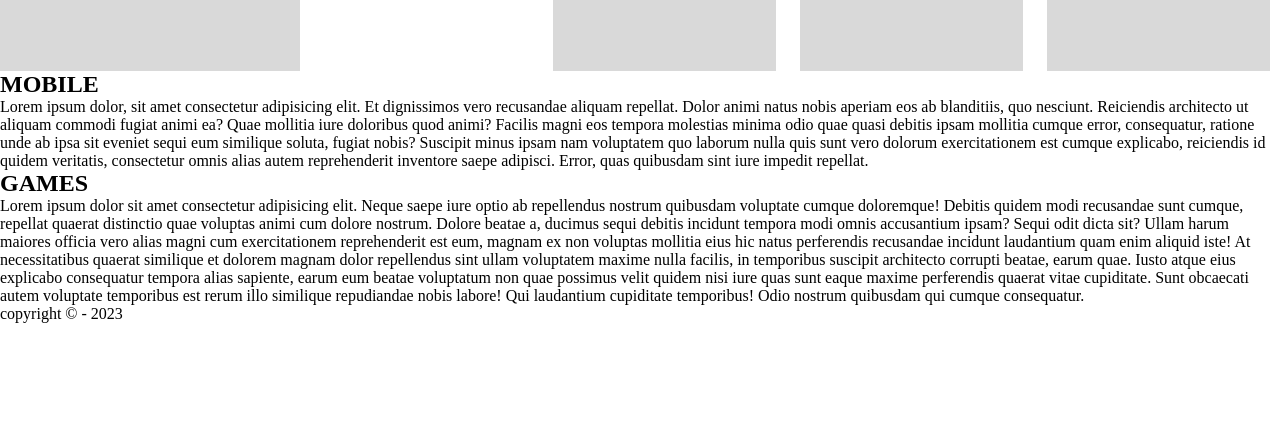
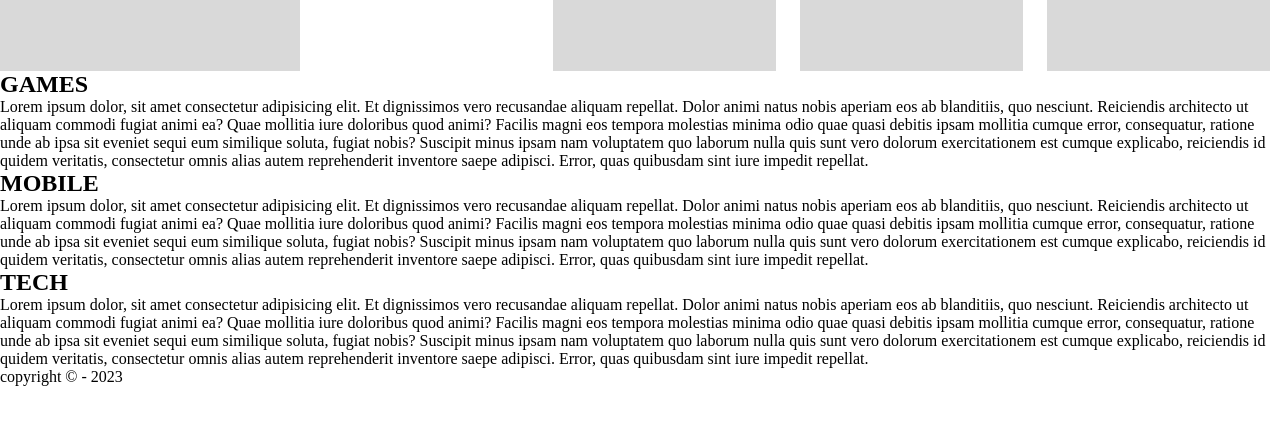
Before and after one commit to 1TDSPG-2023/exercicio-html1, a plain HTML site: page rm98638/index.html in a window 1280 px wide. Shown: the part 129-554 px from the top of the page. Drawn offline with Linux system fonts and the light colour scheme.

Commit message:
reformatando o index e adicionando conteudo

```diff
--- a/rm98638/index.html
+++ b/rm98638/index.html
@@ -2,15 +2,14 @@
 <html lang="pt-br">
 
 <head>
-    <meta charset="UTF-8">
-    <meta http-equiv="X-UA-Compatible" content="IE=edge">
-    <meta name="viewport" content="width=device-width, initial-scale=1.0">
+    <meta charset="UTF-8" />
+    <meta http-equiv="X-UA-Compatible" content="IE=edge" />
+    <meta name="viewport" content="width=device-width, initial-scale=1.0" />
     <title>MEU SITE</title>
-    <link rel="stylesheet" href="./css/estilo.css">
+    <link rel="stylesheet" href="./css/estilo.css" />
 </head>
 
 <body>
-
     <div class="container">
         <header class="cabecalho">
             <h1>MEU SITE</h1>
@@ -24,39 +23,63 @@
         </header>
 
         <section id="conteudo">
-            <h2>MOBILE</h2>
-            <p>Lorem ipsum dolor, sit amet consectetur adipisicing elit. Et dignissimos vero recusandae aliquam
-                repellat. Dolor animi natus nobis aperiam eos ab blanditiis, quo nesciunt. Reiciendis architecto ut
-                aliquam commodi fugiat animi ea? Quae mollitia iure doloribus quod animi? Facilis magni eos tempora
-                molestias minima odio quae quasi debitis ipsam mollitia cumque error, consequatur, ratione unde ab ipsa
-                sit eveniet sequi eum similique soluta, fugiat nobis? Suscipit minus ipsam nam voluptatem quo laborum
-                nulla quis sunt vero dolorum exercitationem est cumque explicabo, reiciendis id quidem veritatis,
-                consectetur omnis alias autem reprehenderit inventore saepe adipisci. Error, quas quibusdam sint iure
-                impedit repellat.</p>
+            <div>
+                <h2>GAMES</h2>
 
-            <h2>GAMES</h2>
-            <p>Lorem ipsum dolor sit amet consectetur adipisicing elit. Neque saepe iure optio ab repellendus
-                nostrum quibusdam voluptate cumque doloremque! Debitis quidem modi recusandae sunt cumque, repellat
-                quaerat distinctio quae voluptas animi cum dolore nostrum. Dolore beatae a, ducimus sequi debitis
-                incidunt tempora modi omnis accusantium ipsam? Sequi odit dicta sit? Ullam harum maiores officia
-                vero alias magni cum exercitationem reprehenderit est eum, magnam ex non voluptas mollitia eius hic
-                natus perferendis recusandae incidunt laudantium quam enim aliquid iste! At necessitatibus quaerat
-                similique et dolorem magnam dolor repellendus sint ullam voluptatem maxime nulla facilis, in
-                temporibus suscipit architecto corrupti beatae, earum quae. Iusto atque eius explicabo consequatur
-                tempora alias sapiente, earum eum beatae voluptatum non quae possimus velit quidem nisi iure quas
-                sunt eaque maxime perferendis quaerat vitae cupiditate. Sunt obcaecati autem voluptate temporibus
-                est rerum illo similique repudiandae nobis labore! Qui laudantium cupiditate temporibus! Odio
-                nostrum quibusdam qui cumque consequatur.</p>
+                <p>
+                    Lorem ipsum dolor, sit amet consectetur adipisicing elit. Et
+                    dignissimos vero recusandae aliquam repellat. Dolor animi natus
+                    nobis aperiam eos ab blanditiis, quo nesciunt. Reiciendis architecto
+                    ut aliquam commodi fugiat animi ea? Quae mollitia iure doloribus
+                    quod animi? Facilis magni eos tempora molestias minima odio quae
+                    quasi debitis ipsam mollitia cumque error, consequatur, ratione unde
+                    ab ipsa sit eveniet sequi eum similique soluta, fugiat nobis?
+                    Suscipit minus ipsam nam voluptatem quo laborum nulla quis sunt vero
+                    dolorum exercitationem est cumque explicabo, reiciendis id quidem
+                    veritatis, consectetur omnis alias autem reprehenderit inventore
+                    saepe adipisci. Error, quas quibusdam sint iure impedit repellat.
+                </p>
+            </div>
+            <div>
+                <h2>MOBILE</h2>
 
+                <p>
+                    Lorem ipsum dolor, sit amet consectetur adipisicing elit. Et
+                    dignissimos vero recusandae aliquam repellat. Dolor animi natus
+                    nobis aperiam eos ab blanditiis, quo nesciunt. Reiciendis architecto
+                    ut aliquam commodi fugiat animi ea? Quae mollitia iure doloribus
+                    quod animi? Facilis magni eos tempora molestias minima odio quae
+                    quasi debitis ipsam mollitia cumque error, consequatur, ratione unde
+                    ab ipsa sit eveniet sequi eum similique soluta, fugiat nobis?
+                    Suscipit minus ipsam nam voluptatem quo laborum nulla quis sunt vero
+                    dolorum exercitationem est cumque explicabo, reiciendis id quidem
+                    veritatis, consectetur omnis alias autem reprehenderit inventore
+                    saepe adipisci. Error, quas quibusdam sint iure impedit repellat.
+                </p>
+            </div>
+            <div>
+                <h2>TECH</h2>
+
+                <p>
+                    Lorem ipsum dolor, sit amet consectetur adipisicing elit. Et
+                    dignissimos vero recusandae aliquam repellat. Dolor animi natus
+                    nobis aperiam eos ab blanditiis, quo nesciunt. Reiciendis architecto
+                    ut aliquam commodi fugiat animi ea? Quae mollitia iure doloribus
+                    quod animi? Facilis magni eos tempora molestias minima odio quae
+                    quasi debitis ipsam mollitia cumque error, consequatur, ratione unde
+                    ab ipsa sit eveniet sequi eum similique soluta, fugiat nobis?
+                    Suscipit minus ipsam nam voluptatem quo laborum nulla quis sunt vero
+                    dolorum exercitationem est cumque explicabo, reiciendis id quidem
+                    veritatis, consectetur omnis alias autem reprehenderit inventore
+                    saepe adipisci. Error, quas quibusdam sint iure impedit repellat.
+                </p>
+            </div>
         </section>
-
 
         <footer>
             <p>copyright &copy - 2023</p>
         </footer>
-
     </div>
-
 </body>
 
 </html>
```
